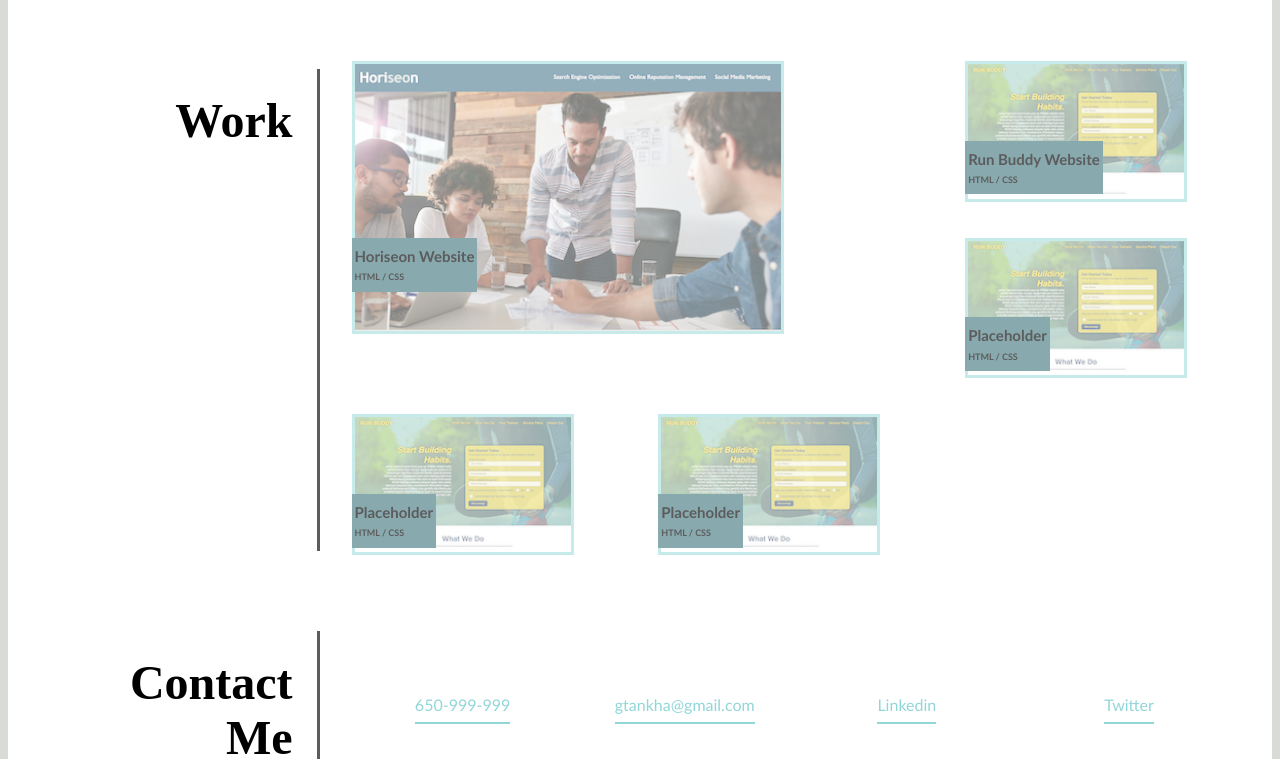
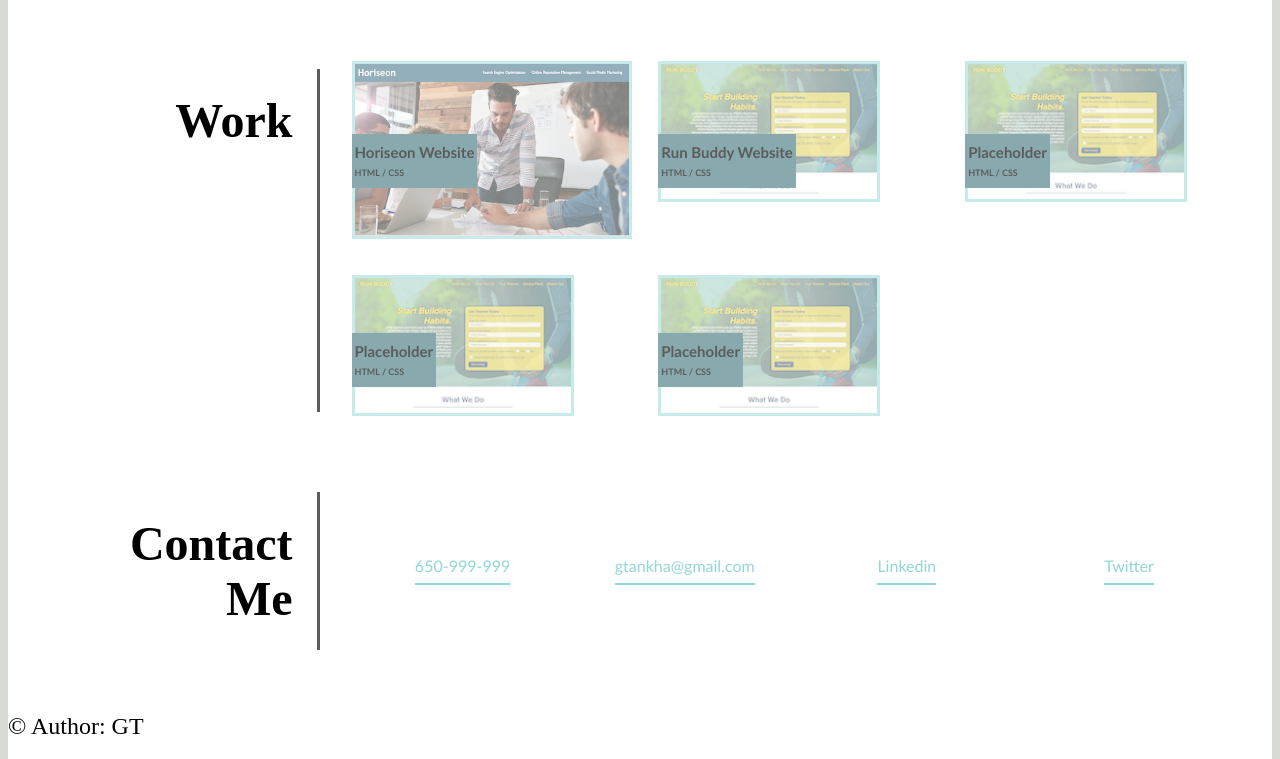
Before and after one commit to gtankha/portfolio, a plain HTML site: page index.html in a window 1280 px wide. Shown: the part 780-1539 px from the top of the page. Drawn offline with Linux system fonts and the light colour scheme.

Commit message:
final version 6

```diff
--- a/assets/css/style.css
+++ b/assets/css/style.css
@@ -155,8 +155,8 @@ p {
 }
 .websitegrid{
     display: grid;
-    grid-template-columns: 1fr 1fr 1fr;
-    grid-template-rows: 1fr 1fr 1fr;
+    grid-template-columns: repeat(auto-fit, minmax(240px, 1fr));
+
     grid-gap: 2em;
     align-items: stretch;
     justify-content: center;
@@ -164,39 +164,34 @@ p {
 }
 .website1{
 
-   grid-column: 1 / span 2;
-   grid-row: 1 / span 2;
+
     position: relative;
 
 }
 
 .website2{
 
-    grid-column: 3 / span 1;
-    grid-row: 1 / span 1;
+
     position: relative;
 
 
 }
 .website3{
 
-    grid-column: 3 / span 1;
-    grid-row: 2 / span 1;
+
     position: relative;
 
 }
 
 .website4{
 
-    grid-column: 1 / span 1;
-    grid-row: 3 / span 1;
+
     position: relative;
 
 }
 .website5{
 
-    grid-column: 2 / span 1;
-    grid-row: 3/ span 1;
+
     position: relative;
 
 }
@@ -240,7 +235,7 @@ p {
     width: fit-content;
     position: absolute;
     opacity: 1;
-    top: 55%;
+    top: 40%;
     left: 0%;
 }
 .description h4{
```
Also changed, not shown: 2 other files.
